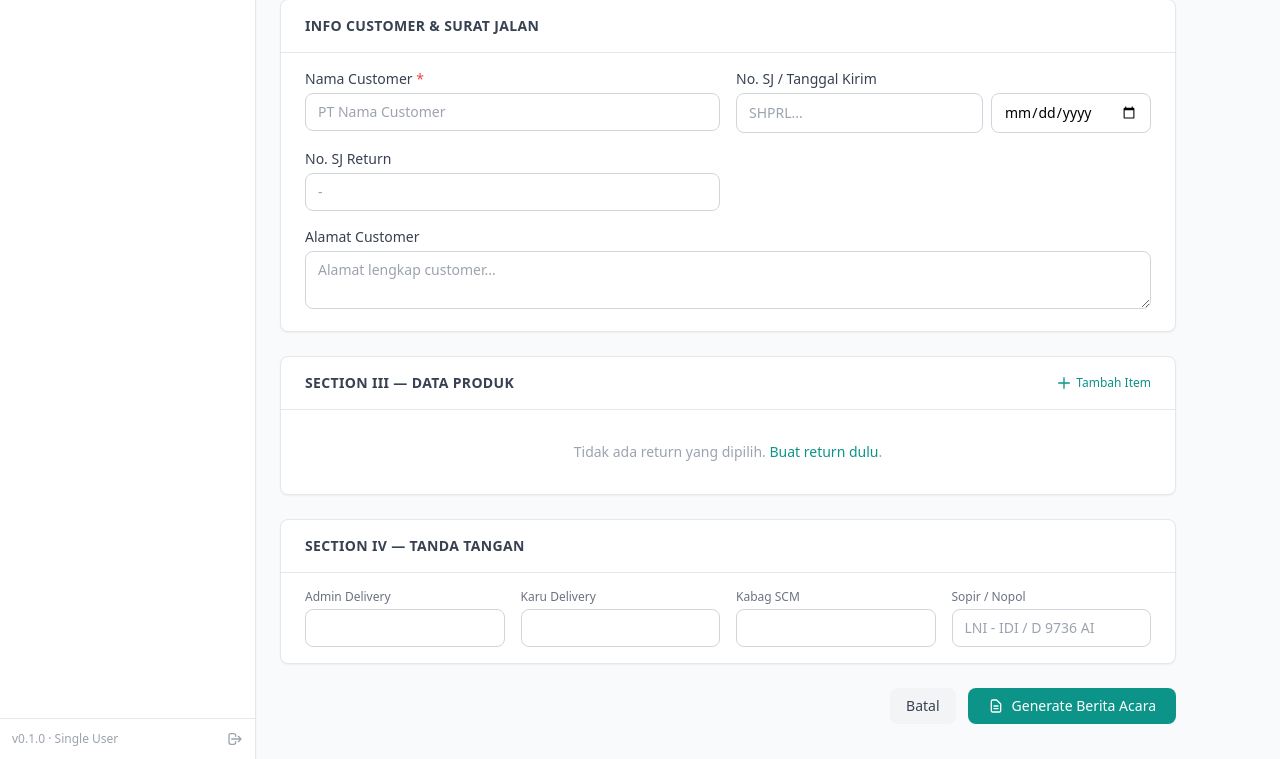
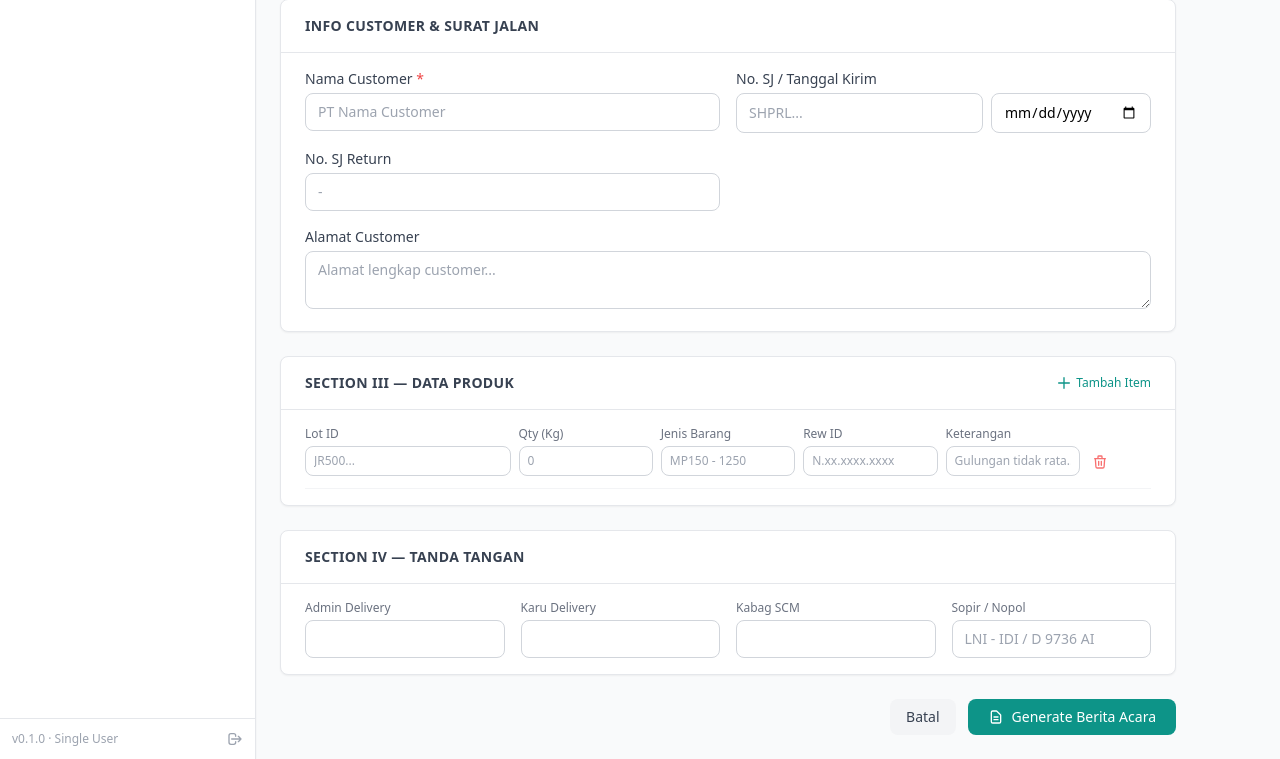
Before and after one commit to andrizpray/Return-material, a FastAPI app: page /berita-acara/create in a window 1280 px wide. Shown: the part 417-1176 px from the top of the page. Run offline with FastAPI, Linux system fonts and the light colour scheme; the visitor is signed in with stand-in values (Sample User, id 1); some libraries are stand-ins or nearby versions.

Commit message:
feat: manual lot_id & qty input di form Berita Acara + fix delete bug
- Tambah kolom lot_id & qty di BeritaAcaraItem (manual input)
- Form: LotID & QTY jadi editable text inputs (bukan readonly)
- Backend: handle lot_ids[] & qtys[] dari form manual
- Export: prioritaskan item.lot_id & item.qty, fallback ke return_material
- Fix: delete route返回 HX-Redirect header (bukan 303 redirect) supaya
  HTMX gak swap full page ke #page-content

```diff
--- a/app/models/__init__.py
+++ b/app/models/__init__.py
@@ -119,6 +119,8 @@ class BeritaAcaraItem(Base):
     return_id = Column(
         Integer, ForeignKey("return_materials.id", ondelete="SET NULL"), nullable=True
     )
+    lot_id = Column(String(100), nullable=True)
+    qty = Column(DECIMAL(10, 2), nullable=True)
     jenis_barang = Column(String(200), nullable=True)
     rew_id = Column(String(100), nullable=True)
     keterangan = Column(Text, nullable=True)
--- a/app/routes/berita_acara.py
+++ b/app/routes/berita_acara.py
@@ -1,5 +1,5 @@
 from fastapi import APIRouter, Request, Depends, Form, HTTPException
-from fastapi.responses import RedirectResponse, StreamingResponse
+from fastapi.responses import RedirectResponse, StreamingResponse, Response
 from sqlalchemy.orm import Session
 from app.database import get_db
 from app.models import (
@@ -16,7 +16,8 @@ templates = Jinja2Templates(directory=TEMPLATE_DIR)
 
 TEMPLATE_PATH = os.path.join(
     os.path.dirname(os.path.dirname(__file__)),
-    "templates", "berita_acara_template.xlsx",
+    "templates",
+    "berita_acara_template.xlsx",
 )
 
 
@@ -44,6 +45,17 @@ def _generate_nomor_bap(dt: datetime) -> str:
     return f"BAP/RTN/{day}/{month}/{year_short}"
 
 
+def _render_list_fragment(db: Session) -> str:
+    """Render berita acara list as HTML fragment (no base.html wrapper)."""
+    items = (
+        db.query(BeritaAcara)
+        .order_by(BeritaAcara.created_at.desc())
+        .all()
+    )
+    tpl = templates.get_template("pages/berita_acara_list.html")
+    return tpl.render({"active_page": "berita_acara", "items": items})
+
+
 @router.get("/")
 async def list_berita_acara(request: Request, db: Session = Depends(get_db)):
     items = (
@@ -64,17 +76,12 @@ async def create_form(
     return_ids: str = "",
     db: Session = Depends(get_db),
 ):
-    returns = db.query(ReturnMaterial).all()
     now = datetime.now()
-    selected_ids = [int(x) for x in return_ids.split(",") if x.strip().isdigit()]
-
     return templates.TemplateResponse(
         request,
         "pages/berita_acara_form.html",
         {
             "active_page": "berita_acara",
-            "returns": returns,
-            "selected_ids": selected_ids,
             "now": now,
             "default_nomor": _generate_nomor_bap(now),
         },
@@ -101,8 +108,9 @@ async def create_berita_acara(
     karu_delivery: str = Form(""),
     kabag_scm: str = Form(""),
     sopir_nopol: str = Form(""),
-    # Items (multi-value)
-    return_ids_raw: list[str] = Form([]),
+    # Items (multi-value) — manual input
+    lot_ids: list[str] = Form([]),
+    qtys: list[str] = Form([]),
     jenis_barangs: list[str] = Form([]),
     rew_ids: list[str] = Form([]),
     keterangans: list[str] = Form([]),
@@ -130,16 +138,26 @@ async def create_berita_acara(
     db.add(ba)
     db.flush()
 
-    valid_ids = [int(x) for x in return_ids_raw if x.strip().isdigit()]
-    for i, rid in enumerate(valid_ids):
-        if not rid:
-            continue
+    for i in range(len(lot_ids)):
+        lot = lot_ids[i].strip() if i < len(lot_ids) else ""
+        qty_str = qtys[i].strip() if i < len(qtys) else ""
+        if not lot and not qty_str:
+            continue  # skip empty rows
+
+        qty_val = None
+        if qty_str:
+            try:
+                qty_val = float(qty_str)
+            except ValueError:
+                pass
+
         item = BeritaAcaraItem(
             berita_acara_id=ba.id,
-            return_id=rid,
-            jenis_barang=jenis_barangs[i] if i < len(jenis_barangs) else None,
-            rew_id=rew_ids[i] if i < len(rew_ids) else None,
-            keterangan=keterangans[i] if i < len(keterangans) else None,
+            lot_id=lot or None,
+            qty=qty_val,
+            jenis_barang=jenis_barangs[i] if i < len(jenis_barangs) and jenis_barangs[i].strip() else None,
+            rew_id=rew_ids[i] if i < len(rew_ids) and rew_ids[i].strip() else None,
+            keterangan=keterangans[i] if i < len(keterangans) and keterangans[i].strip() else None,
         )
         db.add(item)
 
@@ -169,7 +187,6 @@ async def download_excel(ba_id: int, db: Session = Depends(get_db)):
     ws = wb["DOCK"]
 
     # === Clear stale template data (Section II - rows 14-28) ===
-    # Unmerge cells in this range first, then clear
     merges_to_remove = [mc for mc in list(ws.merged_cells.ranges)
                         if mc.min_row >= 14 and mc.max_row <= 28]
     for mc in merges_to_remove:
@@ -206,13 +223,16 @@ async def download_excel(ba_id: int, db: Session = Depends(get_db)):
         ws.cell(row=row, column=2, value=item.jenis_barang or "")  # Jenis Barang
         # D = Rew ID, E = Lot ID
         ws.cell(row=row, column=4, value=item.rew_id or "")
-        lot_id = ""
-        if item.return_material:
+        # Use item.lot_id first, fallback to linked return_material
+        lot_id = item.lot_id or ""
+        if not lot_id and item.return_material:
             lot_id = item.return_material.lot_ref or ""
         ws.cell(row=row, column=5, value=lot_id)
-        # F = Qty Kg
+        # F = Qty Kg — use item.qty first, fallback to linked return_material
         qty = 0
-        if item.return_material and item.return_material.qty:
+        if item.qty:
+            qty = float(item.qty)
+        elif item.return_material and item.return_material.qty:
             qty = float(item.return_material.qty)
         ws.cell(row=row, column=6, value=qty if qty else "")
         total_qty += qty
@@ -223,7 +243,7 @@ async def download_excel(ba_id: int, db: Session = Depends(get_db)):
             keterangan = item.return_material.condition or item.return_material.note or ""
         ws.cell(row=row, column=7, value=keterangan)
 
-    # TOTAL row — overwrite template's existing total row
+    # TOTAL row
     if ba.items:
         total_row = start_row + len(ba.items)
         ws.cell(row=total_row, column=2, value="TOTAL")
@@ -259,4 +279,7 @@ async def delete_berita_acara(ba_id: int, db: Session = Depends(get_db)):
     if ba:
         db.delete(ba)
         db.commit()
-    return RedirectResponse("/berita-acara/", status_code=303)
+    # Return list fragment for HTMX swap (no base.html wrapper)
+    html = _render_list_fragment(db)
+    return Response(content=html, media_type="text/html",
+                    headers={"HX-Redirect": "/berita-acara/"})
--- a/app/templates/pages/berita_acara_form.html
+++ b/app/templates/pages/berita_acara_form.html
@@ -89,26 +89,17 @@
         </div>
         <div class="px-6 py-4">
             <div id="items-container" class="space-y-3">
-                <!-- Default: show all pending returns if no selection -->
-                {% set show_returns = [] %}
-                {% for ret in returns %}
-                    {% if ret.id in selected_ids or not selected_ids %}
-                        {% if show_returns.append(ret) %}{% endif %}
-                    {% endif %}
-                {% endfor %}
-
-                {% for ret in show_returns[:5] %}
+                <!-- Default: 1 empty row -->
                 <div class="item-row grid grid-cols-12 gap-2 items-end border-b border-gray-100 pb-3">
-                    <input type="hidden" name="return_ids" value="{{ ret.id }}"/>
                     <div class="col-span-3">
                         <label class="block text-xs text-gray-500 mb-1">Lot ID</label>
-                        <input type="text" value="{{ ret.lot_ref }}" readonly
-                               class="w-full rounded-lg border border-gray-200 bg-gray-50 px-2 py-1.5 text-xs text-gray-600"/>
+                        <input type="text" name="lot_ids" placeholder="JR500..."
+                               class="w-full rounded-lg border border-gray-300 px-2 py-1.5 text-xs focus:ring-primary-500 focus:border-primary-500"/>
                     </div>
                     <div class="col-span-2">
                         <label class="block text-xs text-gray-500 mb-1">Qty (Kg)</label>
-                        <input type="text" value="{{ ret.qty }}" readonly
-                               class="w-full rounded-lg border border-gray-200 bg-gray-50 px-2 py-1.5 text-xs text-gray-600"/>
+                        <input type="number" step="0.01" name="qtys" placeholder="0"
+                               class="w-full rounded-lg border border-gray-300 px-2 py-1.5 text-xs focus:ring-primary-500 focus:border-primary-500"/>
                     </div>
                     <div class="col-span-2">
                         <label class="block text-xs text-gray-500 mb-1">Jenis Barang</label>
@@ -122,8 +113,7 @@
                     </div>
                     <div class="col-span-2">
                         <label class="block text-xs text-gray-500 mb-1">Keterangan</label>
-                        <input type="text" name="keterangans" value="{{ ret.condition or '' }}"
-                               placeholder="Gulungan tidak rata..."
+                        <input type="text" name="keterangans" placeholder="Gulungan tidak rata..."
                                class="w-full rounded-lg border border-gray-300 px-2 py-1.5 text-xs focus:ring-primary-500 focus:border-primary-500"/>
                     </div>
                     <div class="col-span-1">
@@ -135,13 +125,6 @@
                         </button>
                     </div>
                 </div>
-                {% endfor %}
-
-                {% if not show_returns %}
-                <p class="text-sm text-gray-400 text-center py-4">
-                    Tidak ada return yang dipilih. <a href="/returns/" class="text-primary-600 hover:underline">Buat return dulu</a>.
-                </p>
-                {% endif %}
             </div>
         </div>
     </div>
@@ -192,31 +175,20 @@
 </form>
 
 <script>
-// Add blank item row
 document.getElementById('add-item-btn').addEventListener('click', function() {
     const container = document.getElementById('items-container');
-    // Remove "no items" message if present
-    const emptyMsg = container.querySelector('p');
-    if (emptyMsg) emptyMsg.remove();
-
     const row = document.createElement('div');
     row.className = 'item-row grid grid-cols-12 gap-2 items-end border-b border-gray-100 pb-3';
     row.innerHTML = `
-        <input type="hidden" name="return_ids" value=""/>
         <div class="col-span-3">
             <label class="block text-xs text-gray-500 mb-1">Lot ID</label>
-            <select name="_return_id_select" onchange="this.closest('.item-row').querySelector('input[name=return_ids]').value=this.value"
-                    class="w-full rounded-lg border border-gray-300 px-2 py-1.5 text-xs focus:ring-primary-500 focus:border-primary-500">
-                <option value="">Pilih return...</option>
-                {% for ret in returns %}
-                <option value="{{ ret.id }}">{{ ret.lot_ref }} ({{ ret.qty }} Kg)</option>
-                {% endfor %}
-            </select>
+            <input type="text" name="lot_ids" placeholder="JR500..."
+                   class="w-full rounded-lg border border-gray-300 px-2 py-1.5 text-xs focus:ring-primary-500 focus:border-primary-500"/>
         </div>
         <div class="col-span-2">
             <label class="block text-xs text-gray-500 mb-1">Qty (Kg)</label>
-            <input type="text" readonly placeholder="auto"
-                   class="w-full rounded-lg border border-gray-200 bg-gray-50 px-2 py-1.5 text-xs text-gray-600"/>
+            <input type="number" step="0.01" name="qtys" placeholder="0"
+                   class="w-full rounded-lg border border-gray-300 px-2 py-1.5 text-xs focus:ring-primary-500 focus:border-primary-500"/>
         </div>
         <div class="col-span-2">
             <label class="block text-xs text-gray-500 mb-1">Jenis Barang</label>
```
Also changed, not shown: alembic/versions/0b3a1c2d4e5f_add_lotid_qty_to_ba_items.py (added, +29 -0 lines).
